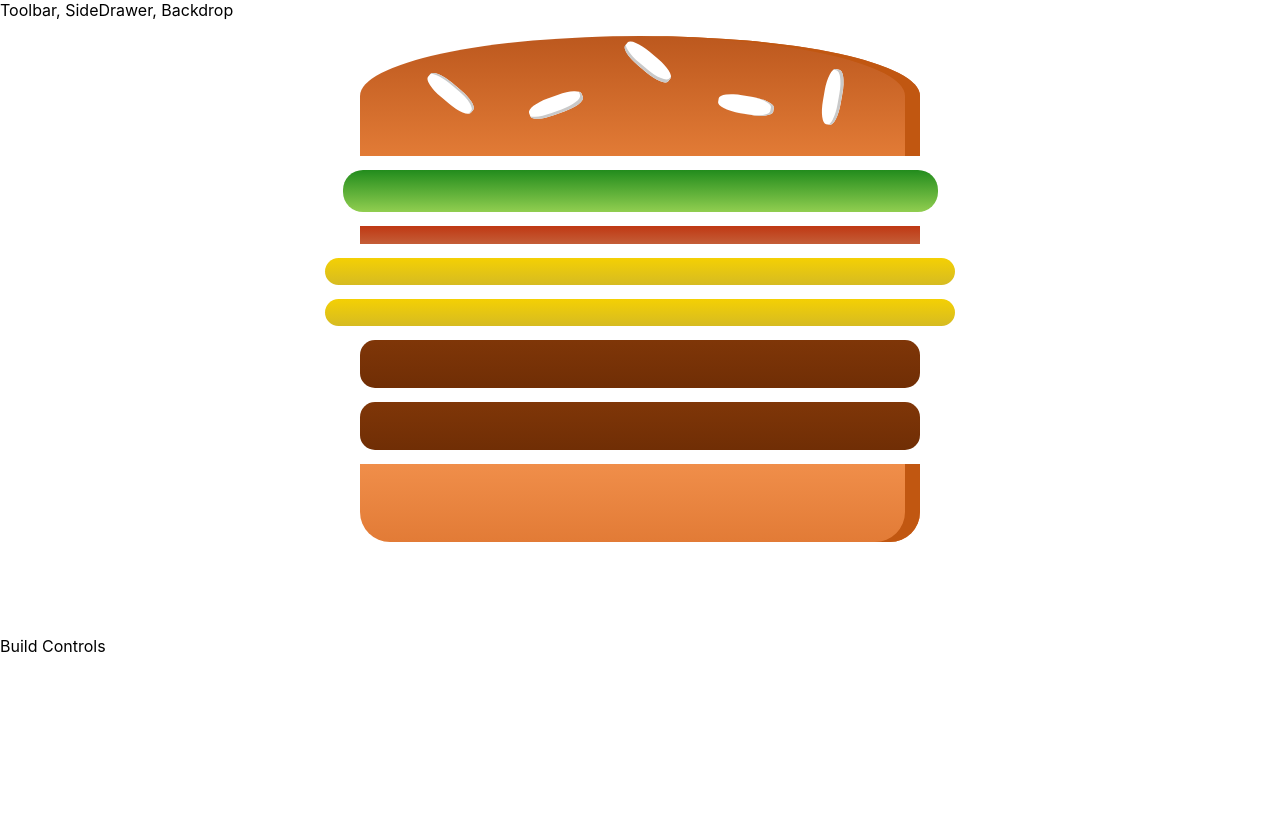
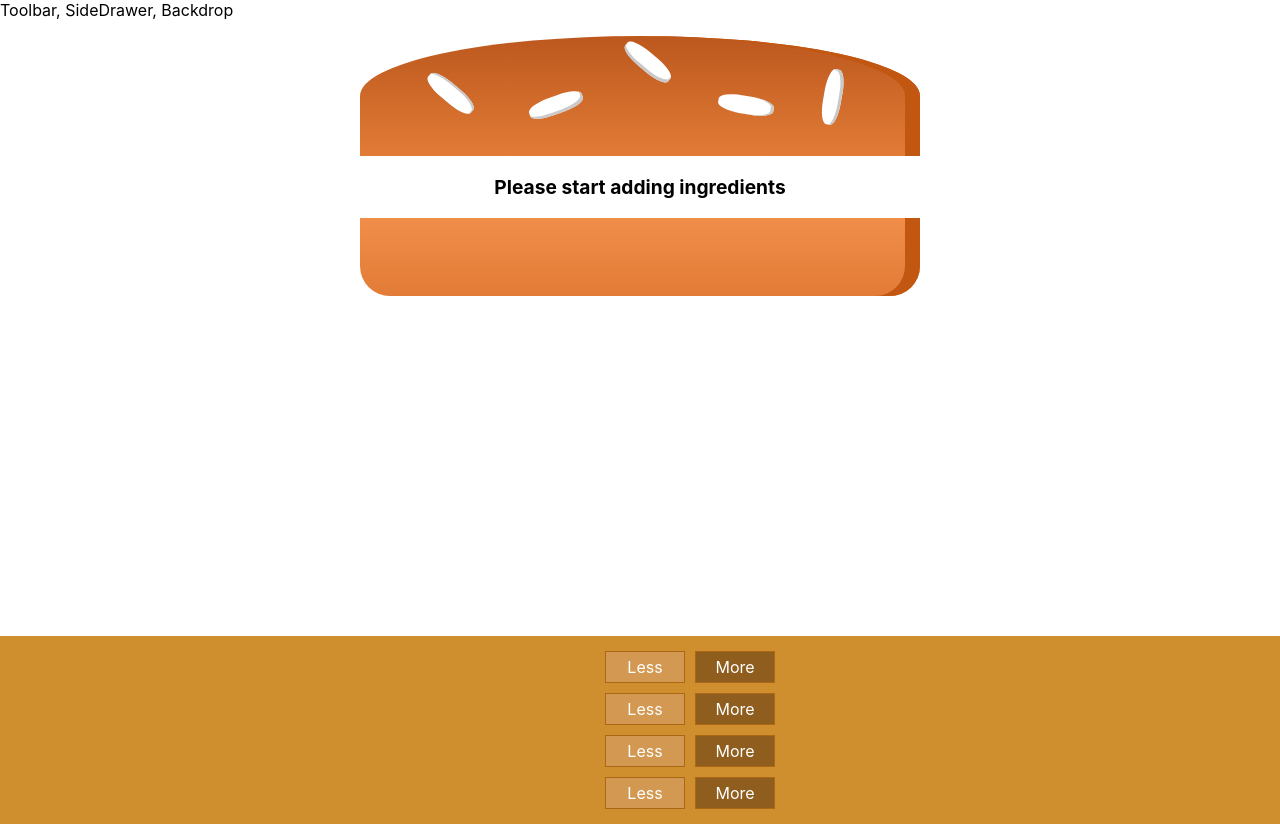
Before and after one commit to Ernyoke/react-burger-builder, a React (Create React App) app: page / in a window 1280 px wide. Before the commit the page ends 800 px from the top, so only its background shows below. Built offline with nearby package versions, Linux system fonts and the light colour scheme.

Commit message:
Added control buttons.

```diff
--- /dev/null
+++ b/src/components/Burger/BuildControls/BuildControl/BuildControl.js
@@ -0,0 +1,13 @@
+import React from 'react';
+
+import classes from './BuildControl.module.css';
+
+const buildControl = (props) => (
+    <div className={classes.BuildControl}>
+        <div className={classes.Label}>{props.label}</div>
+        <button className={classes.Less}>Less</button>
+        <button className={classes.More}>More</button>
+    </div>
+);
+
+export default buildControl;
--- /dev/null
+++ b/src/components/Burger/BuildControls/BuildControl/BuildControl.module.css
@@ -0,0 +1,56 @@
+.BuildControl {
+    display: flex;
+    justify-content: space-between;
+    align-items: center;
+    margin: 5px 0;
+}
+
+.BuildControl button {
+    display: block;
+    font: inherit;
+    padding: 5px;
+    margin: 0 5px;
+    width: 80px;
+    border: 1px solid #AA6817;
+    cursor: pointer;
+    outline: none;
+}
+
+.BuildControl button:disabled {
+    background-color: #AC9980;
+    border: 1px solid #7E7365;
+    color: #ccc;
+    cursor: default;
+}
+
+.BuildControl button:hover:disabled {
+    background-color: #AC9980;
+    color: #ccc;
+    cursor: not-allowed;
+}
+
+.Label {
+    padding: 10px;
+    font-weight: bold;
+    width: 80px;
+}
+
+.BuildControl .Less {
+    background-color: #D39952;
+    color: white;
+}
+
+.BuildControl .More {
+    background-color: #8F5E1E;
+    color: white;
+}
+
+.BuildControl .Less:hover, .BuildControl .Less:active {
+    background-color: #DAA972;
+    color: white;
+}
+
+.BuildControl .More:hover,.BuildControl .More:active {
+    background-color: #99703F;
+    color: white;
+}
--- /dev/null
+++ b/src/components/Burger/BuildControls/BuildControls.js
@@ -0,0 +1,35 @@
+import React from 'react';
+
+import BuildControl from './BuildControl/BuildControl';
+import classes from './BuildControls.module.css';
+
+const controls = [
+    {
+        label: 'Salad',
+        type: 'salad'
+    },
+    {
+        label: 'Bacon',
+        type: 'bacon'
+    },
+    {
+        label: 'Cheese',
+        type: 'cheese'
+    },
+    {
+        label: 'Meat',
+        type: 'meat'
+    },
+]
+const buildControls = (props) => (
+    <div className={classes.BuildControls}>
+        {
+            controls.map(ctrl => <BuildControl
+                key={ctrl.label}
+                label={ctrl.lable}>
+            </BuildControl>)
+        }
+    </div>
+);
+
+export default buildControls;
--- /dev/null
+++ b/src/components/Burger/BuildControls/BuildControls.module.css
@@ -0,0 +1,10 @@
+.BuildControls {
+    width: 100%;
+    background-color: #CF8F2E;
+    display: flex;
+    flex-flow: column;
+    align-items: center;
+    box-shadow: 0 2px 1px #CCC;
+    margin: auto;
+    padding: 10px 0;
+}
--- a/src/components/Burger/Burger.js
+++ b/src/components/Burger/Burger.js
@@ -9,12 +9,15 @@
             return [...Array(props.ingredients[key])].map((_, i) => (
                 <BurgerIngredient type={key} key={key + i}></BurgerIngredient>
             ));
-        });
+        })
+        .reduce((arr, el) => {
+            return arr.concat(el);
+        }, []);
 
     return (
         <div className={classes.Burger}>
             <BurgerIngredient type="bread-top"></BurgerIngredient>
-            {transformedIngredients}
+            {transformedIngredients.length <= 0 ? <p>Please start adding ingredients</p> : transformedIngredients}
             <BurgerIngredient type="bread-bottom"></BurgerIngredient>
         </div>
     )
--- a/src/containers/BurderBuilder/BurgerBuilder.js
+++ b/src/containers/BurderBuilder/BurgerBuilder.js
@@ -1,16 +1,17 @@
 import React, { Component } from 'react';
 
 import Burger from '../../components/Burger/Burger';
+import BuildControls from '../../components/Burger/BuildControls/BuildControls';
 
 class BurgerBuilder extends Component {
     constructor(props) {
         super(props);
         this.state = {
             ingredients: {
-                salad: 1,
-                bacon: 1,
-                cheese: 2,
-                meat: 2
+                salad: 0,
+                bacon: 0,
+                cheese: 0,
+                meat: 0
             }
         }
     }
@@ -18,12 +19,8 @@
     render() {
         return (
             <React.Fragment>
-                <div>
-                    <Burger ingredients={this.state.ingredients}></Burger>
-                </div>
-                <div>
-                    Build Controls
-                </div>
+                <Burger ingredients={this.state.ingredients}></Burger>
+                <BuildControls></BuildControls>
             </React.Fragment>
         );
     }
```
